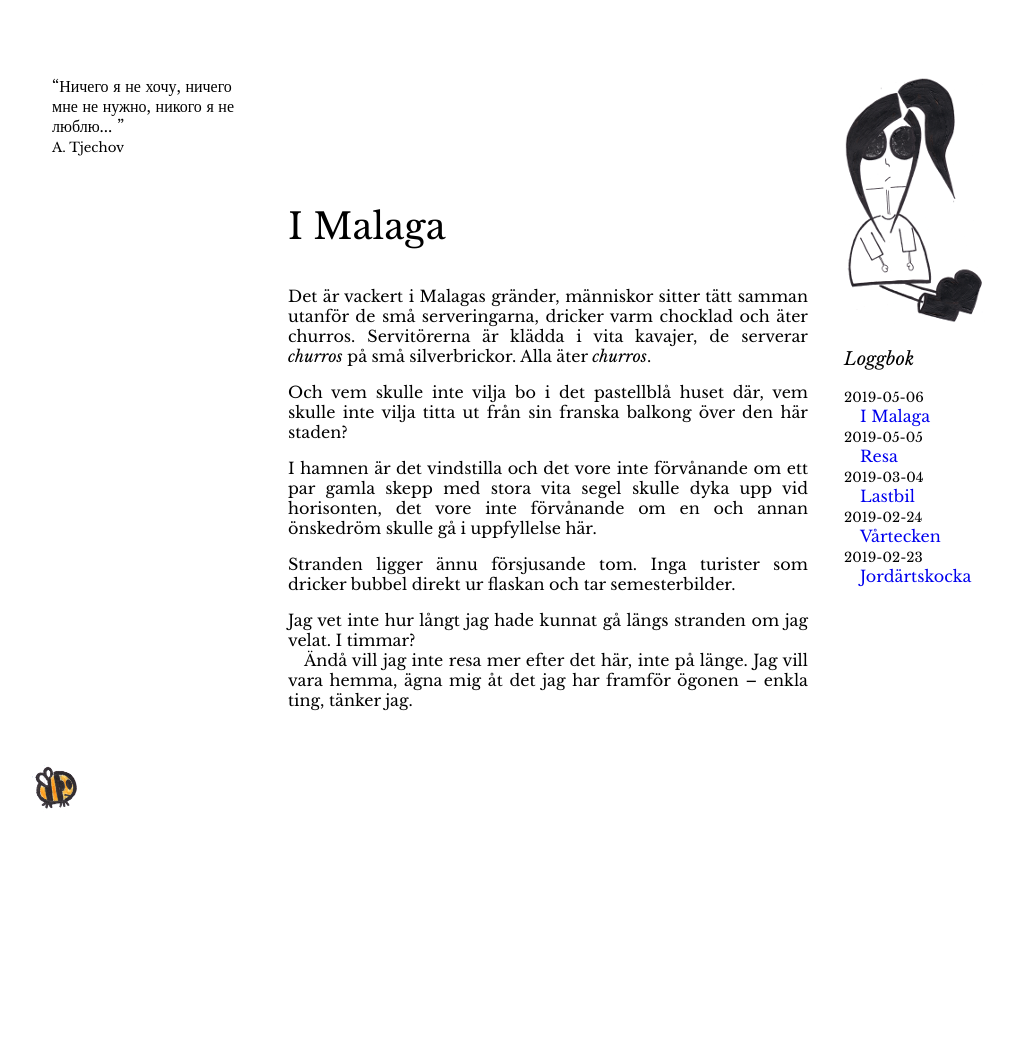
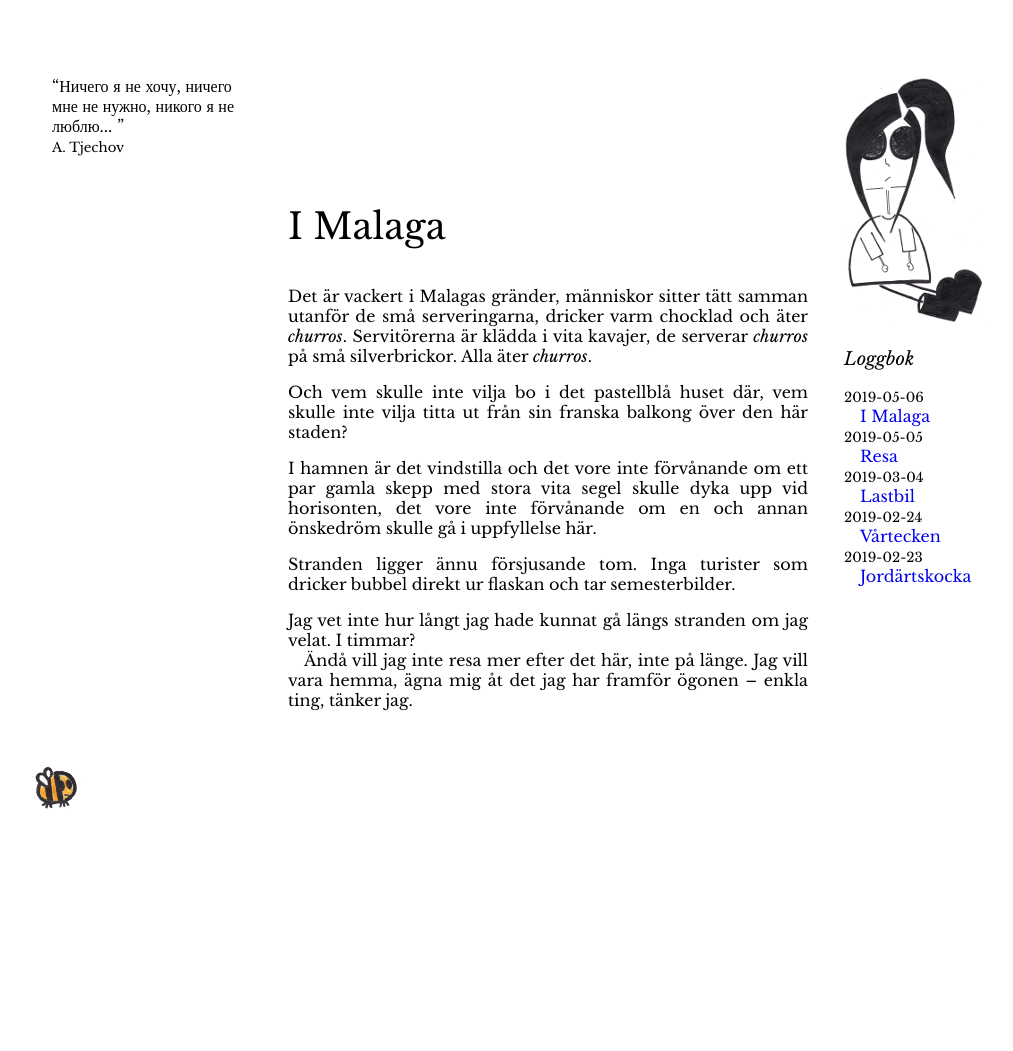
Before and after one commit to amandasandberg/amandasandberg.github.io, a Jekyll site: the page built from _posts/2019-05-06-I Malaga.md, in a window 1280 px wide. Shown: the whole page, without its empty margins (92-1105 px from the left). Built offline with Jekyll 4.4.1, drawn with Linux system fonts in a browser that asks for light colours.

```diff
--- a/_posts/2019-05-06-I Malaga.md
+++ b/_posts/2019-05-06-I Malaga.md
@@ -3,7 +3,7 @@ layout: default
 title: "I Malaga"
 ---
 
-Det är vackert i Malagas gränder, människor sitter tätt samman utanför de små serveringarna, dricker varm chocklad och äter churros. Servitörerna är klädda i vita kavajer, de serverar _churros_ på små silverbrickor. Alla äter _churros_.
+Det är vackert i Malagas gränder, människor sitter tätt samman utanför de små serveringarna, dricker varm chocklad och äter _churros_. Servitörerna är klädda i vita kavajer, de serverar _churros_ på små silverbrickor. Alla äter _churros_.
 
 Och vem skulle inte vilja bo i det pastellblå huset där, vem skulle inte vilja titta ut från sin franska balkong över den här staden?
 
```
